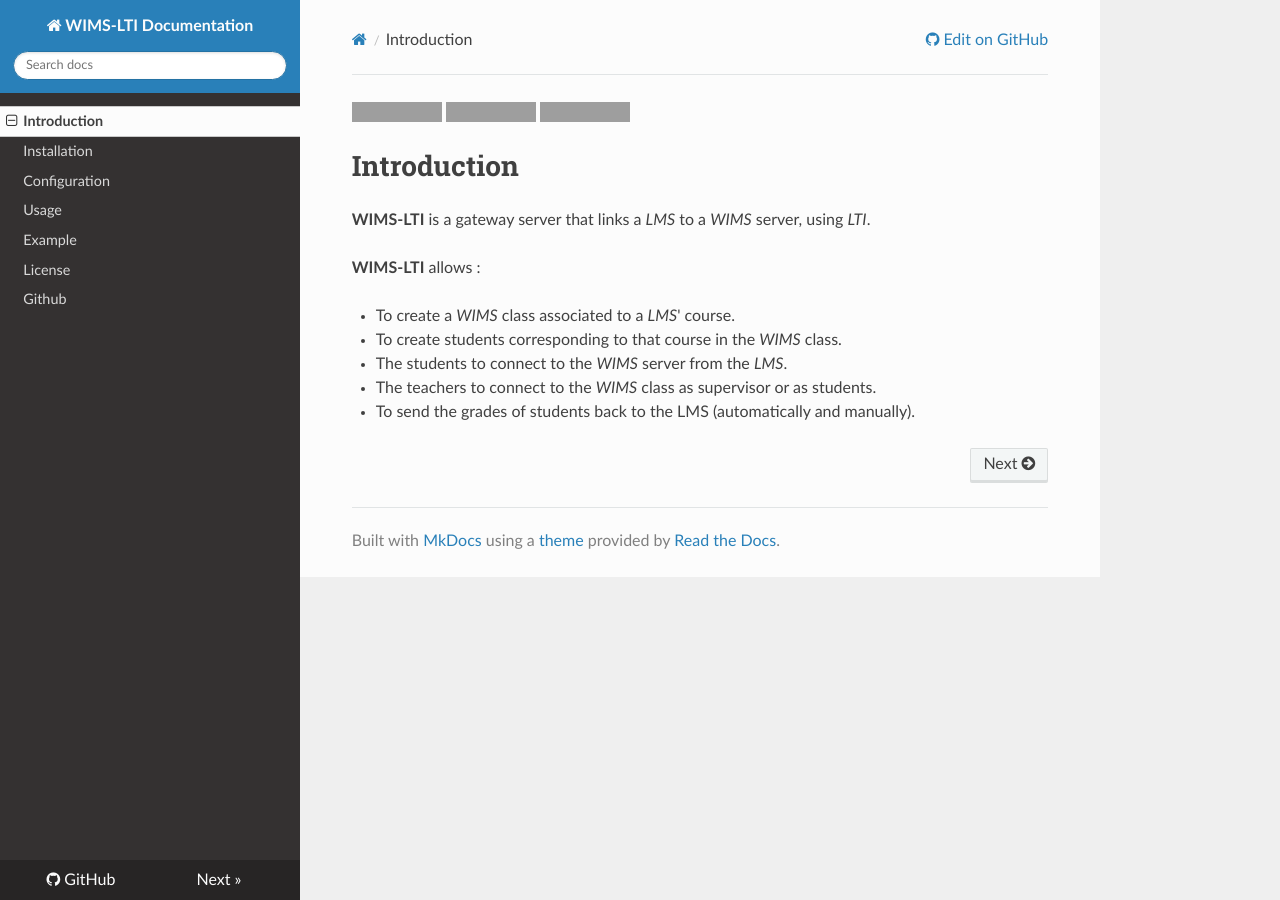
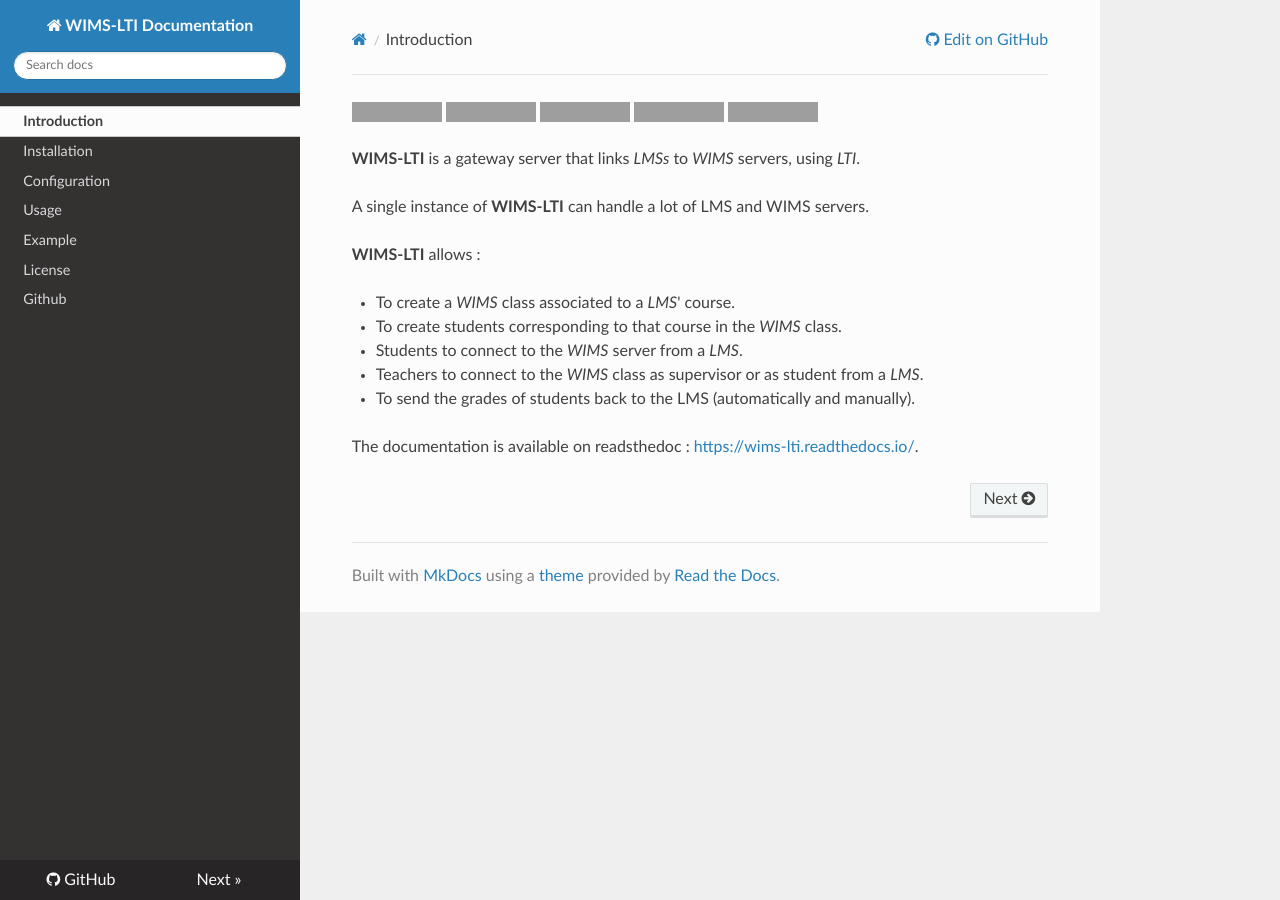
Before and after one commit to PremierLangage/wims-lti-doc, an MkDocs documentation site: the page built from docs/index.md, in a window 1280 px wide. Built offline with MkDocs 1.6.1, drawn with Linux system fonts in a browser that asks for light colours; nearby versions of some CDN libraries; grey boxes are pictures that could not be loaded.

```diff
--- a/docs/index.md
+++ b/docs/index.md
@@ -1,16 +1,21 @@
 [![Build Status](https://travis-ci.org/PremierLangage/wims-lti.svg?branch=master)](https://travis-ci.org/PremierLangage/wims-lti)
 [![codecov](https://codecov.io/gh/PremierLangage/wims-lti/branch/master/graph/badge.svg)](https://codecov.io/gh/PremierLangage/wims-lti)
-[![GPLv3](https://img.shields.io/badge/license-GPLv3-brightgreen.svg)](#)
+[![CodeFactor](https://www.codefactor.io/repository/github/premierlangage/wims-lti/badge)](https://www.codefactor.io/repository/github/premierlangage/wims-lti)
+[![Documentation Status](https://readthedocs.org/projects/wims-lti/badge/?version=latest)](https://wims-lti.readthedocs.io/?badge=latest)
+[![GPLv3](https://img.shields.io/badge/license-GPLv3-brightgreen.svg)](https://github.com/PremierLangage/wims-lti/blob/master/LICENSE)
 
 
-# Introduction
+**WIMS-LTI** is a gateway server that links *LMSs* to *WIMS* servers, using *LTI*.
 
-**WIMS-LTI** is a gateway server that links a *LMS* to a *WIMS* server, using *LTI*.
+A single instance of **WIMS-LTI** can handle a lot of LMS and WIMS servers.
 
 **WIMS-LTI** allows :
 
 * To create a *WIMS* class associated to a *LMS*' course.
 * To create students corresponding to that course in the *WIMS* class.
-* The students to connect to the *WIMS* server from the *LMS*.
-* The teachers to connect to the *WIMS* class as supervisor or as students.
+* Students to connect to the *WIMS* server from a *LMS*.
+* Teachers to connect to the *WIMS* class as supervisor or as student from a *LMS*.
 * To send the grades of students back to the LMS (automatically and manually).
+
+The documentation is available on readsthedoc :
+[https://wims-lti.readthedocs.io/](https://wims-lti.readthedocs.io/).
```
Also changed, not shown: docs/installation.md (+3 -1 lines).
